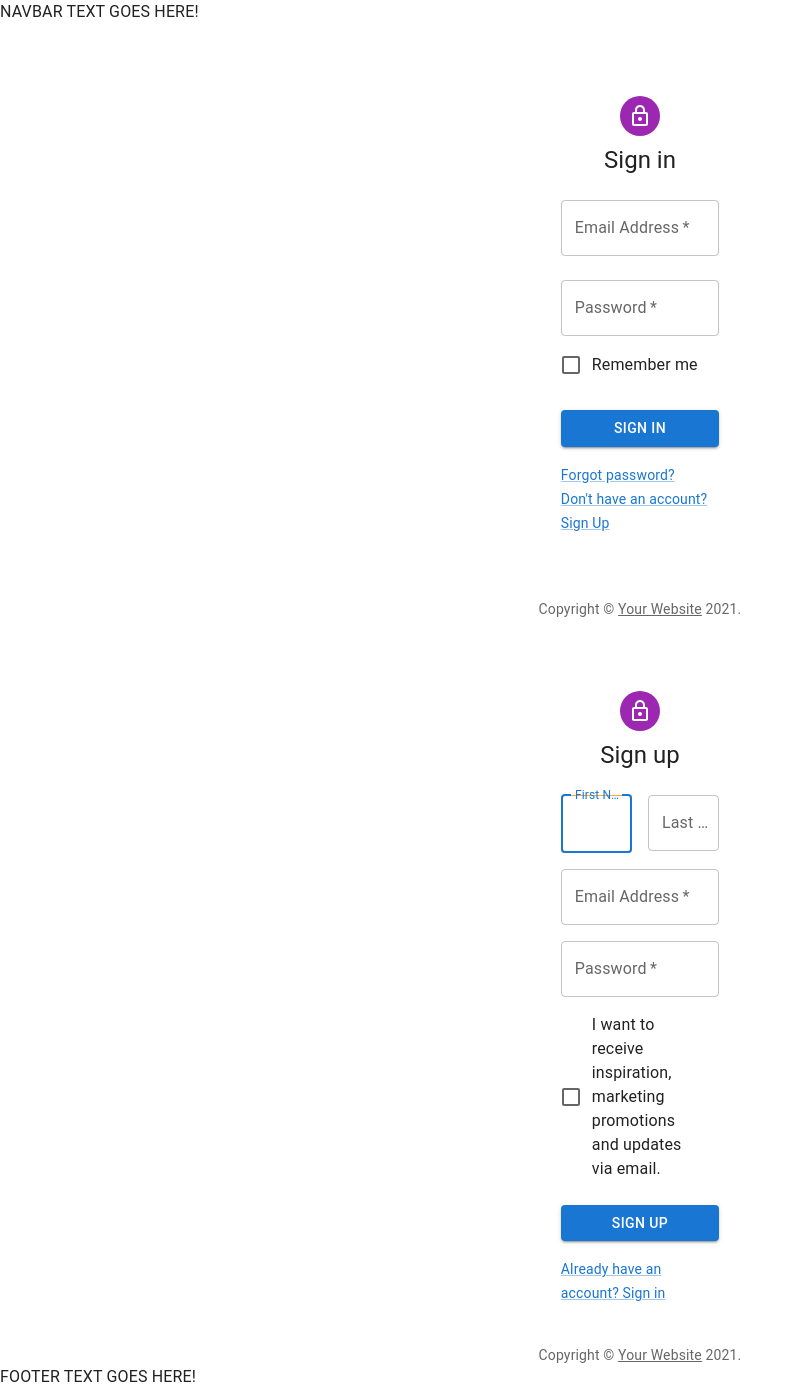
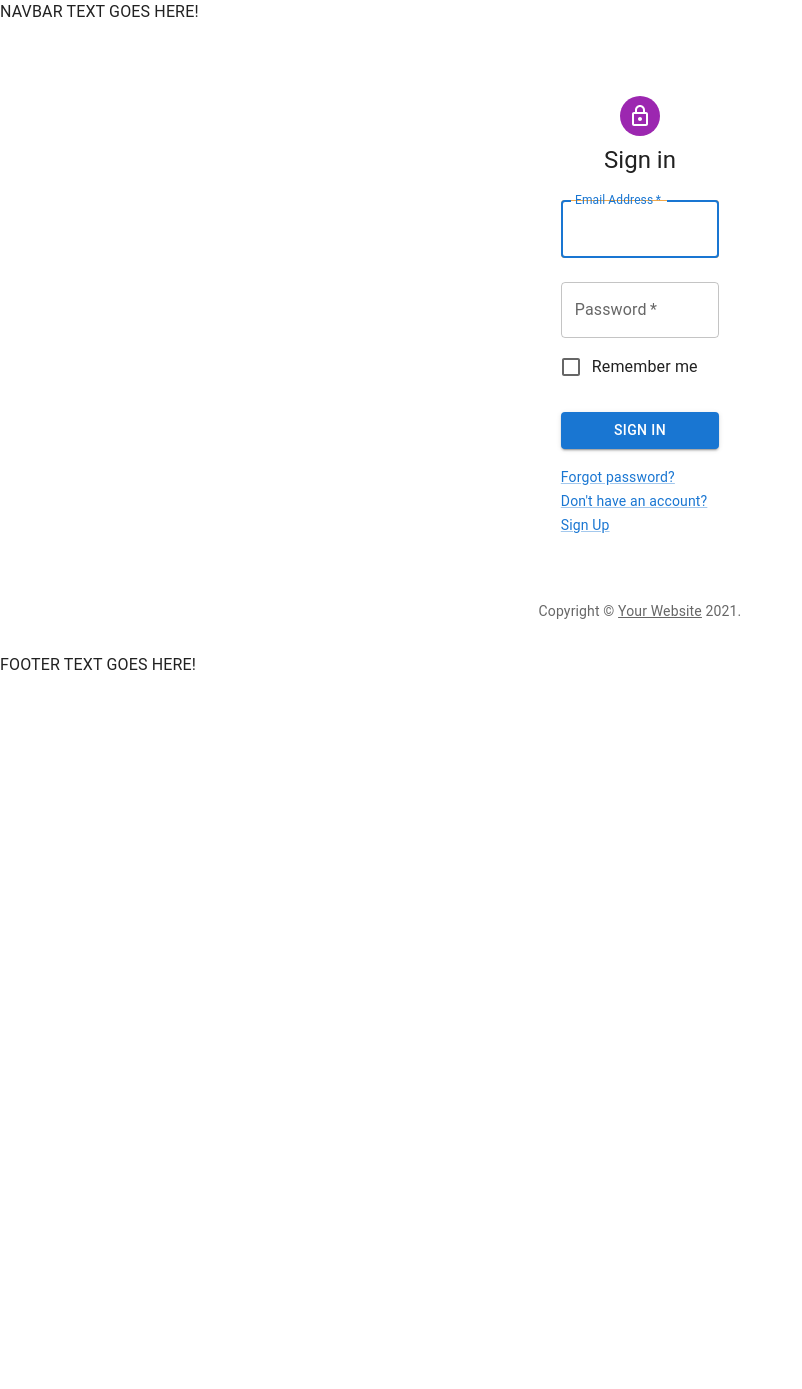
Before and after one commit to evanarbour/tracktion, a React (Create React App) app in the folder client/: page / in a window 1280 px wide. Shown: the whole page, without its empty margins (0-802 px from the left). After the commit the page ends 800 px from the top, so only its background shows below. Built offline with nearby package versions, Linux system fonts and the light colour scheme.

Commit message:
adding routes to signup/signin pages

```diff
--- a/client/src/App.js
+++ b/client/src/App.js
@@ -9,10 +9,11 @@ import {
 import { setContext } from "@apollo/client/link/context";
 
 // import Container from "./components/Container";
-import Navbar from './components/Navbar'
-import Footer from './components/Footer'
-import SignIn from './components/pages/SignIn'
-import SignUp from './components/pages/SignUp'
+import Navbar from "./components/Navbar";
+import Footer from "./components/Footer";
+import SignIn from "./components/pages/SignIn";
+import SignUp from "./components/pages/SignUp";
+import NotFound from "./components/pages/NotFound";
 
 const httpLink = createHttpLink({
   uri: "/graphql",
@@ -38,10 +39,14 @@ function App() {
     <ApolloProvider client={client}>
       <Router>
         <div>
-<Navbar />
-<SignIn />
-<SignUp />
-<Footer />
+          <Navbar />
+          <Switch>
+            <Route exact path="/" component={SignIn} />
+            <Route path="/signup" component={SignUp} />
+            <Route path="/signin" component={SignIn} />
+            <Route default component={NotFound}/>
+          </Switch>
+          <Footer />
         </div>
       </Router>
     </ApolloProvider>
--- /dev/null
+++ b/client/src/components/pages/NotFound.js
@@ -0,0 +1,8 @@
+import * as React from "react";
+
+function NotFound() {
+<h1>This page does not exist! Try again</h1>
+}
+
+
+export default NotFound
--- a/client/src/components/pages/SignIn.js
+++ b/client/src/components/pages/SignIn.js
@@ -107,7 +107,7 @@ export default function SignIn() {
                 </Link>
               </Grid>
               <Grid item>
-                <Link href="./BucketList" variant="body2">
+                <Link href="./SignUp" variant="body2">
                   {"Don't have an account? Sign Up"}
                 </Link>
               </Grid>
--- a/client/src/components/pages/SignUp.js
+++ b/client/src/components/pages/SignUp.js
@@ -118,7 +118,7 @@ export default function SignUp() {
             </Button>
             <Grid container justifyContent="flex-end">
               <Grid item>
-                <Link href="#" variant="body2">
+                <Link href="/SignIn" variant="body2">
                   Already have an account? Sign in
                 </Link>
               </Grid>
```
